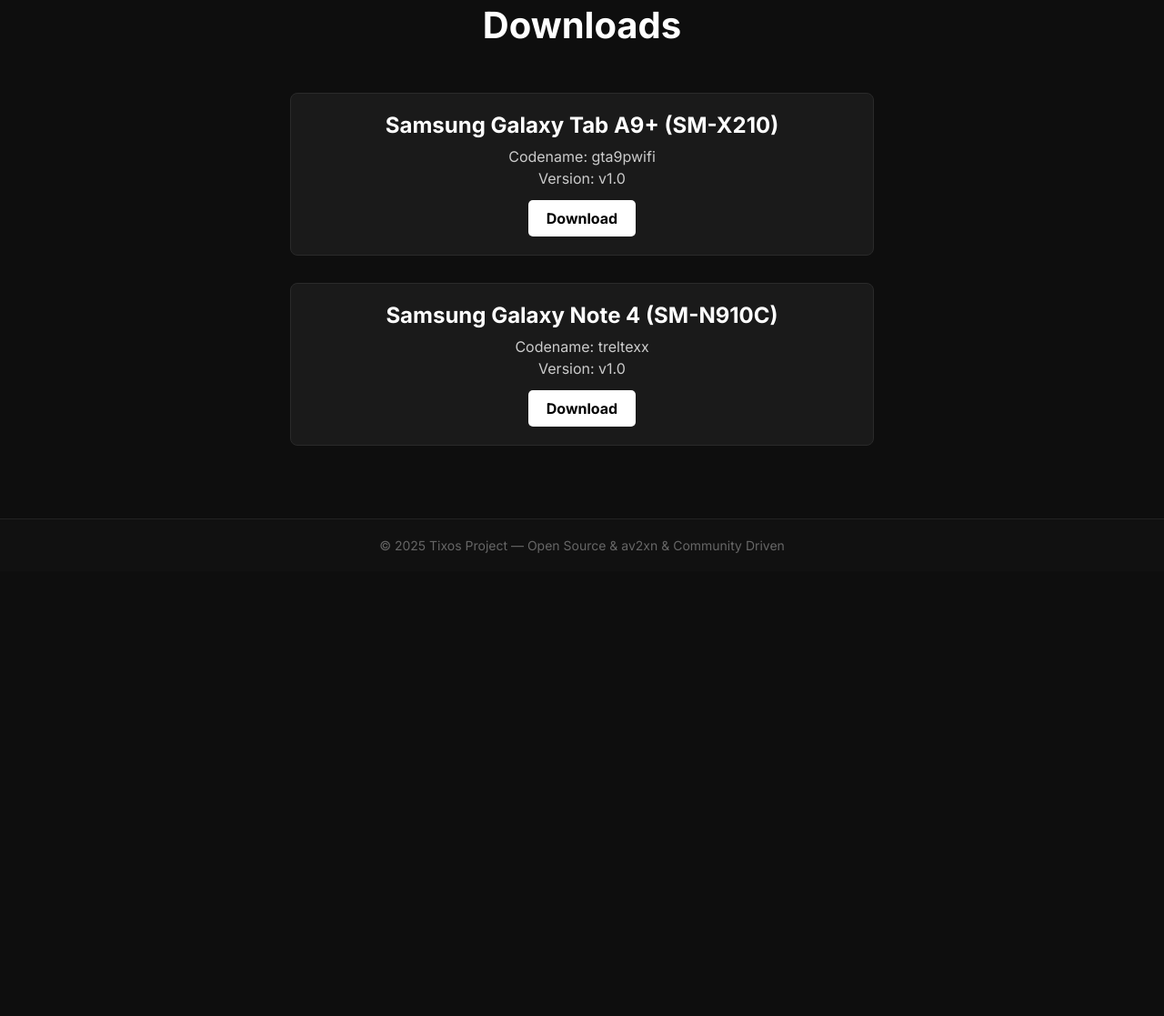
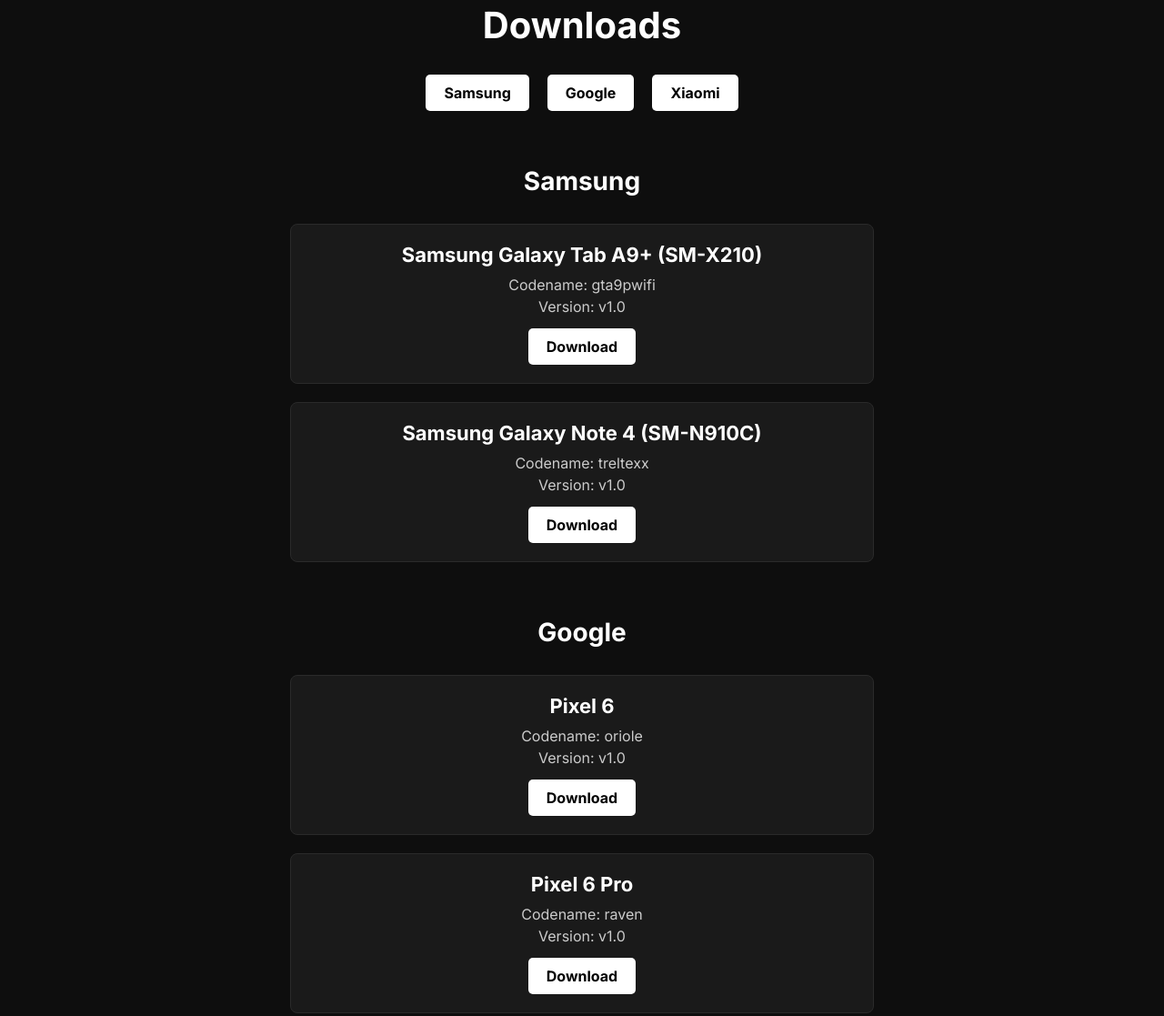
Before and after one commit to av2xn/vebsite.github.io, a plain HTML site: page downloads.html in a window 1280 px wide. Shown: the part 192-1309 px from the top of the page at 91% size. Before the commit the page ends 820 px from the top, so only its background shows below. Drawn offline with Linux system fonts and the light colour scheme.

Commit message:
Update downloads.html

```diff
--- a/downloads.html
+++ b/downloads.html
@@ -6,6 +6,9 @@
   <title>Downloads - Tixos</title>
   <link href="https://fonts.googleapis.com/css2?family=Inter:wght@400;700&display=swap" rel="stylesheet">
   <style>
+    html {
+      scroll-behavior: smooth;
+    }
     body {
       font-family: 'Inter', sans-serif;
       background-color: #0e0e0e;
@@ -45,21 +48,43 @@
     }
     h1 {
       font-size: 40px;
-      margin-bottom: 50px;
+      margin-bottom: 30px;
+    }
+    .brands {
+      display: flex;
+      justify-content: center;
+      flex-wrap: wrap;
+      gap: 20px;
+      margin-bottom: 40px;
+    }
+    .brands a {
+      background-color: #ffffff;
+      color: #000;
+      padding: 10px 20px;
+      border-radius: 5px;
+      text-decoration: none;
+      font-weight: bold;
+    }
+    .brands a:hover {
+      background-color: #e0e0e0;
+    }
+    .section-title {
+      font-size: 28px;
+      margin-top: 60px;
+      margin-bottom: 30px;
+      text-align: center;
     }
     .device {
       background-color: #1a1a1a;
       padding: 20px;
-      margin-bottom: 30px;
+      margin: 20px auto;
       border: 1px solid #2a2a2a;
       border-radius: 8px;
       max-width: 600px;
-      margin-left: auto;
-      margin-right: auto;
     }
     .device h2 {
       margin: 0 0 10px 0;
-      font-size: 24px;
+      font-size: 22px;
       color: #ffffff;
     }
     .device p {
@@ -102,24 +127,50 @@
 
   <div class="container">
     <h1>Downloads</h1>
+    <div class="brands">
+      <a href="#samsung">Samsung</a>
+      <a href="#google">Google</a>
+      <a href="#xiaomi">Xiaomi</a>
+    </div>
 
+    <div id="samsung">
+      <h2 class="section-title">Samsung</h2>
       <div class="device">
         <h2>Samsung Galaxy Tab A9+ (SM-X210)</h2>
         <p>Codename: gta9pwifi</p>
         <p>Version: v1.0</p>
-      <a href="#" target="_blank">Download</a>
+        <a href="#">Download</a>
       </div>
-
       <div class="device">
         <h2>Samsung Galaxy Note 4 (SM-N910C)</h2>
         <p>Codename: treltexx</p>
         <p>Version: v1.0</p>
-      <a href="#" target="_blank">Download</a>
+        <a href="#">Download</a>
+      </div>
+    </div>
+
+    <div id="google">
+      <h2 class="section-title">Google</h2>
+      <div class="device"><h2>Pixel 6</h2><p>Codename: oriole</p><p>Version: v1.0</p><a href="#">Download</a></div>
+      <div class="device"><h2>Pixel 6 Pro</h2><p>Codename: raven</p><p>Version: v1.0</p><a href="#">Download</a></div>
+      <div class="device"><h2>Pixel 7</h2><p>Codename: panther</p><p>Version: v1.0</p><a href="#">Download</a></div>
+      <div class="device"><h2>Pixel 7 Pro</h2><p>Codename: cheetah</p><p>Version: v1.0</p><a href="#">Download</a></div>
+      <div class="device"><h2>Pixel 8</h2><p>Codename: shiba</p><p>Version: v1.0</p><a href="#">Download</a></div>
+      <div class="device"><h2>Pixel 8 Pro</h2><p>Codename: husky</p><p>Version: v1.0</p><a href="#">Download</a></div>
+    </div>
+
+    <div id="xiaomi">
+      <h2 class="section-title">Xiaomi</h2>
+      <div class="device"><h2>Xiaomi 11</h2><p>Codename: venus</p><p>Version: v1.0</p><a href="#">Download</a></div>
+      <div class="device"><h2>Xiaomi 12</h2><p>Codename: cupid</p><p>Version: v1.0</p><a href="#">Download</a></div>
+      <div class="device"><h2>Xiaomi 13</h2><p>Codename: fuxi</p><p>Version: v1.0</p><a href="#">Download</a></div>
+      <div class="device"><h2>Xiaomi 14</h2><p>Codename: houji</p><p>Version: v1.0</p><a href="#">Download</a></div>
+      <div class="device"><h2>Xiaomi 15</h2><p>Codename: ???</p><p>Version: v1.0</p><a href="#">Download</a></div>
     </div>
   </div>
 
   <footer>
-    &copy; 2025 Tixos Project — Open Source & av2xn & Community Driven
+    &copy; 2025 Tixos Project — Open Source & Community Driven
   </footer>
 </body>
 </html>
```
Lines whose indentation alone changed are shown as unchanged.
